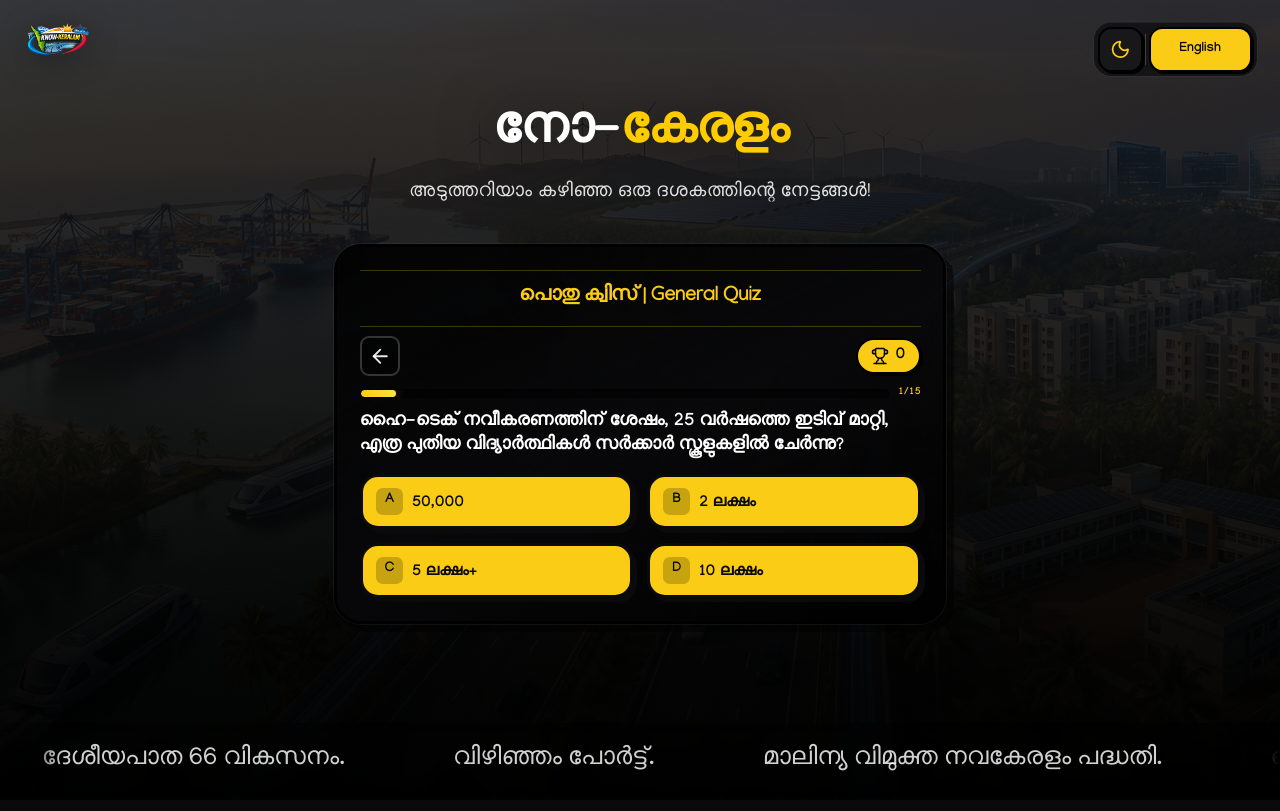
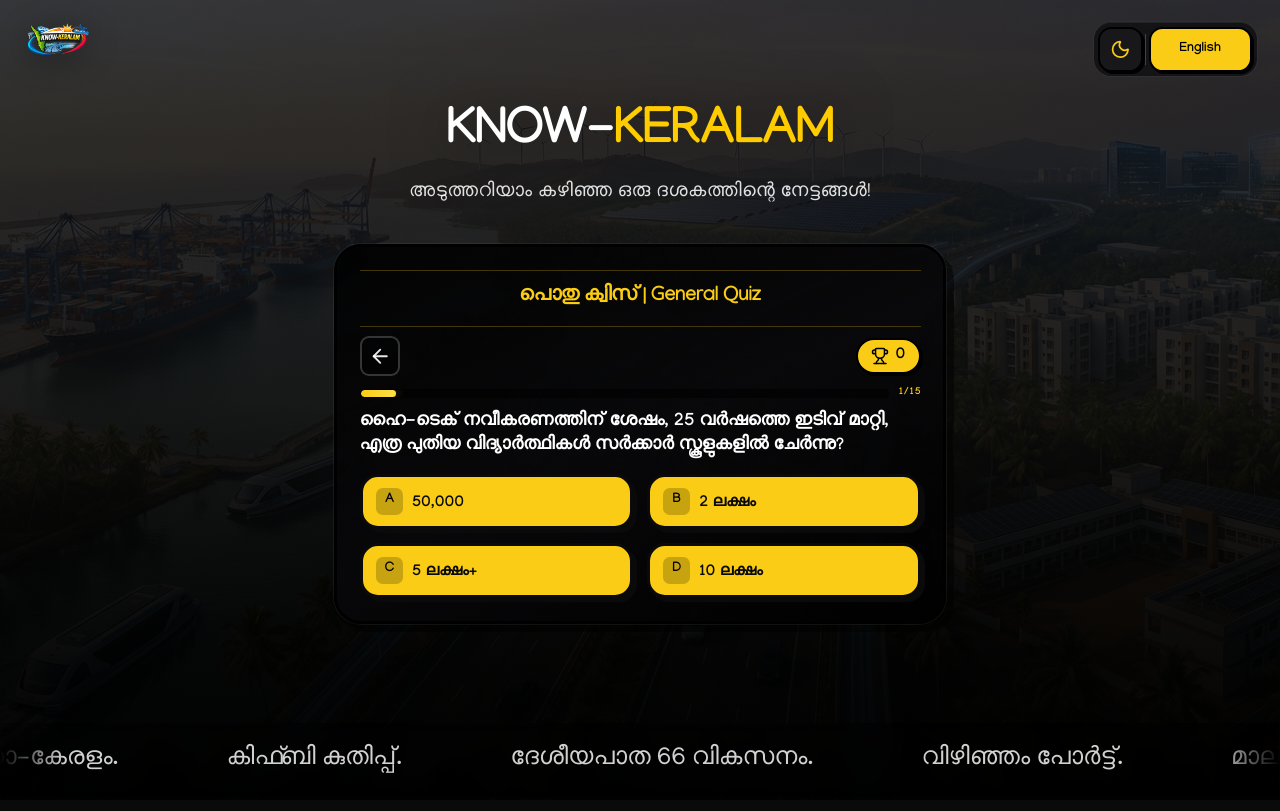
Before and after one commit to sreekanthchn-sudo/kerala-decade-quest, a Next.js app: page / in a window 1280 px wide. Built offline with nearby package versions, Linux system fonts and the light colour scheme.

Commit message:
ui updated

```diff
--- a/src/app/globals.css
+++ b/src/app/globals.css
@@ -893,7 +893,7 @@
   display: flex;
   align-items: center;
   width: max-content;
-  animation: home-achievement-marquee-scroll 44s linear infinite;
+  animation: home-achievement-marquee-scroll 50s linear infinite;
 }
 
 .home-achievement-marquee__item {
--- a/src/app/page.tsx
+++ b/src/app/page.tsx
@@ -203,23 +203,15 @@
           className={`mx-auto max-w-2xl px-1 text-center ${finished ? 'mb-1.5 sm:mb-2' : 'mb-6 sm:mb-8'}`}
         >
           <h1
+            lang="en"
             className={`font-black leading-[1.05] tracking-tight drop-shadow-[0_4px_28px_rgba(0,0,0,0.55)] ${
               finished
                 ? 'text-[clamp(1.15rem,3.8vw,1.55rem)]'
                 : 'text-[clamp(1.65rem,5.5vw,2.85rem)]'
             }`}
           >
-            {isMl ? (
-              <>
-                <span className="text-white">നോ-</span>
-                <span className="text-[#ffcc00]">കേരളം</span>
-              </>
-            ) : (
-              <>
-                <span className="text-white">KNOW-</span>
-                <span className="text-[#ffcc00]">KERALAM</span>
-              </>
-            )}
+            <span className="text-white">KNOW-</span>
+            <span className="text-[#ffcc00]">KERALAM</span>
           </h1>
           <p
             className={
--- a/src/components/AchievementMarquee.tsx
+++ b/src/components/AchievementMarquee.tsx
@@ -2,6 +2,7 @@
 
 /** Headlines for the home-page ticker — Kerala decade themes (2016–2026). */
 const ACHIEVEMENTS_EN = [
+  'KNOW-KERALAM.',
   'KIIFB momentum.',
   'NH 66 corridor development.',
   'Vizhinjam port.',
@@ -11,6 +12,7 @@
 ];
 
 const ACHIEVEMENTS_ML = [
+  'KNOW-KERALAM — നോ-കേരളം.',
   'കിഫ്ബി കുതിപ്പ്.',
   'ദേശീയപാത 66 വികസനം.',
   'വിഴിഞ്ഞം പോർട്ട്.',
```
